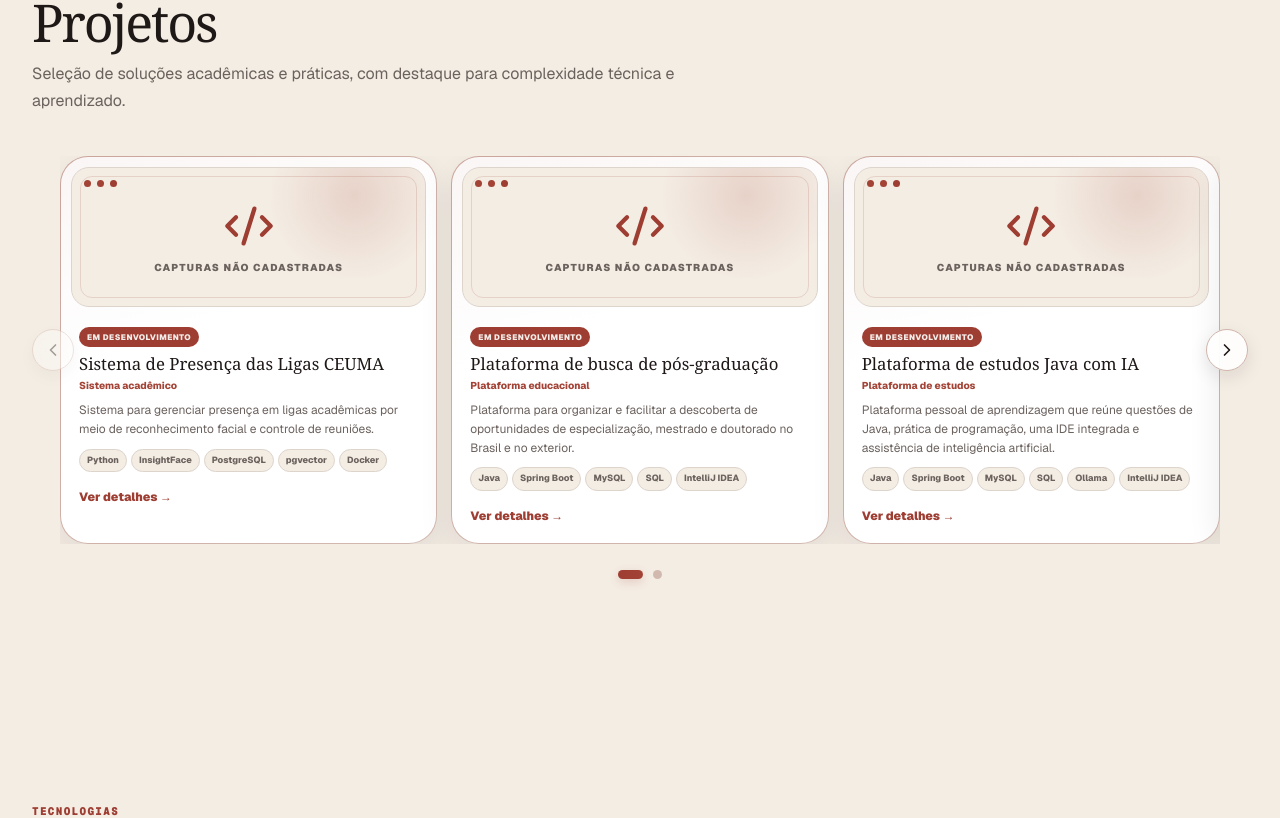
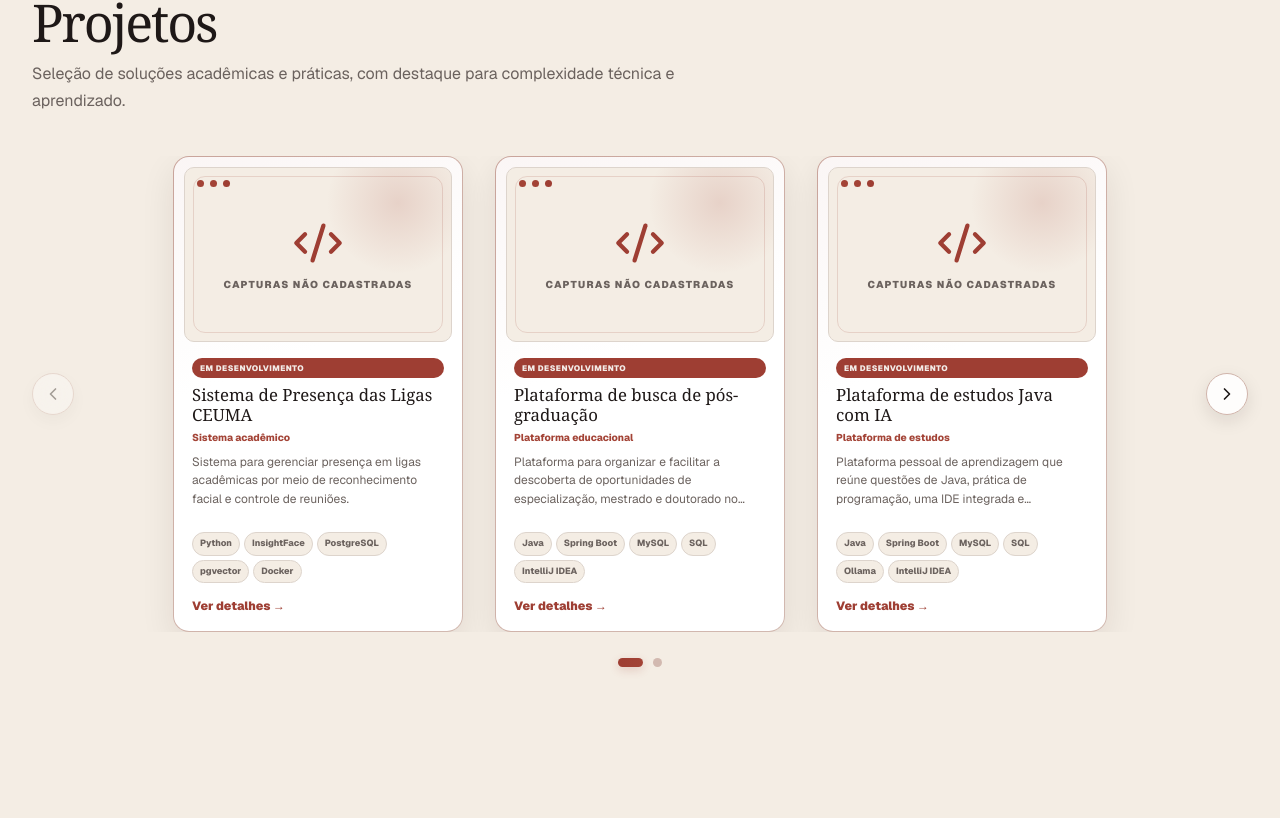
Before and after one commit to PauloKAaPOo/portifolio-pessoal, a Next.js app: page / in a window 1280 px wide. Shown: the part 1682-2500 px from the top of the page. Built offline with nearby package versions, Linux system fonts and the light colour scheme.

Commit message:
Atualizacao 18

```diff
--- a/src/app/globals.css
+++ b/src/app/globals.css
@@ -382,13 +382,17 @@ a { color: inherit; text-decoration: none; }
 .project-carousel-shell { position: relative; padding: 0 28px; }
 .project-viewport { overflow: hidden; touch-action: pan-y; }
 .project-track { display: flex; width: 100%; transition: transform .6s cubic-bezier(.2, .75, .25, 1); }
-.project-page { display: grid; flex: 0 0 100%; grid-template-columns: repeat(auto-fit, minmax(260px, 1fr)); gap: 14px; perspective: 900px; }
+.project-page { display: grid; flex: 0 0 100%; grid-template-columns: repeat(auto-fit, minmax(min(100%, 250px), min(100%, 290px))); justify-content: center; gap: 32px; perspective: 900px; }
 .project-card {
   position: relative;
+  display: flex;
+  flex-direction: column;
+  justify-content: space-between;
   min-width: 0;
+  min-height: 390px;
   overflow: hidden;
   border: 1px solid transparent;
-  border-radius: 28px;
+  border-radius: 16px;
   transform-style: preserve-3d;
   background:
     linear-gradient(160deg, color-mix(in srgb, var(--terracotta) 5%, var(--surface)), var(--surface) 42%) padding-box,
@@ -416,7 +420,8 @@ a { color: inherit; text-decoration: none; }
 .project-card:focus-visible { outline: 2px solid var(--accent-foreground); outline-offset: 3px; }
 .project-visual {
   position: relative;
-  height: 140px;
+  height: 175px;
+  flex: 0 0 175px;
   margin: 10px 10px 0;
   overflow: hidden;
   display: grid;
@@ -428,7 +433,7 @@ a { color: inherit; text-decoration: none; }
     var(--surface-soft);
   color: var(--primary);
   border: 1px solid var(--line);
-  border-radius: 18px;
+  border-radius: 10px;
 }
 .project-visual::after {
   position: absolute;
@@ -443,7 +448,7 @@ a { color: inherit; text-decoration: none; }
 .window-dots i { width: 7px; height: 7px; border-radius: 50%; background: var(--terracotta); }
 .window-dots i:nth-child(2) { background: var(--burnt); }
 .window-dots i:nth-child(3) { background: var(--wine); }
-.project-content { padding: 16px 18px; }
+.project-content { display: flex; flex: 1; flex-direction: column; padding: 16px 18px; }
 .project-status { display: inline-block; margin-bottom: 7px; border-radius: 999px; background: var(--primary); padding: 4px 8px; color: var(--sand); font-size: 8px; font-weight: 900; text-transform: uppercase; letter-spacing: .06em; }
 .project-content h3, .skill-card h3, .timeline-card h3, .certificate-card h3, .hobby-card h3 { margin: 0; }
 .project-content h3 { font-family: var(--font-display); font-size: 1.05rem; line-height: 1.2; }
@@ -459,7 +464,7 @@ a { color: inherit; text-decoration: none; }
   -webkit-box-orient: vertical;
   -webkit-line-clamp: 3;
 }
-.tag-list { display: flex; flex-wrap: wrap; gap: 4px; }
+.tag-list { display: flex; flex-wrap: wrap; gap: 4px; margin-top: auto; padding-top: 14px; }
 .tag-list span {
   border: 1px solid var(--line);
   border-radius: 999px;
@@ -469,7 +474,7 @@ a { color: inherit; text-decoration: none; }
   font-size: 9px;
   font-weight: 800;
 }
-.text-link { border: 0; background: transparent; color: var(--primary); padding: 16px 0 0; font-size: 12px; font-weight: 900; }
+.text-link { border: 0; background: transparent; color: var(--primary); padding: 14px 0 0; font-size: 12px; font-weight: 900; }
 .project-content .text-link { display: inline-block; transition: transform 280ms cubic-bezier(0.22, 1, 0.36, 1); }
 .project-card:hover .text-link span,
 .project-card:focus-visible .text-link span { display: inline-block; transform: translateX(4px); }
@@ -727,7 +732,6 @@ footer { border-top: 1px solid var(--line); background: var(--surface); }
   .about-grid { grid-template-columns: 1fr .7fr; gap: 36px; }
   .skills-grid { grid-template-columns: repeat(4, minmax(0, 1fr)); }
   .certificate-grid { grid-template-columns: 1fr; }
-  .project-page { grid-template-columns: repeat(2, minmax(0, 1fr)); }
 }
 
 @media (max-width: 720px) {
@@ -740,8 +744,6 @@ footer { border-top: 1px solid var(--line); background: var(--surface); }
   .chip-one { left: -24px; }
   .chip-two { right: -20px; }
   .project-content { padding: 16px 18px; }
-  .project-visual { height: 140px; }
-  .project-page { grid-template-columns: 1fr; }
   .skills-grid { grid-template-columns: repeat(3, minmax(0, 1fr)); }
   .hobbies-grid { grid-template-columns: repeat(2, minmax(0, 1fr)); }
   .about-profile-card { width: min(100%, 420px); justify-self: center; }
```
